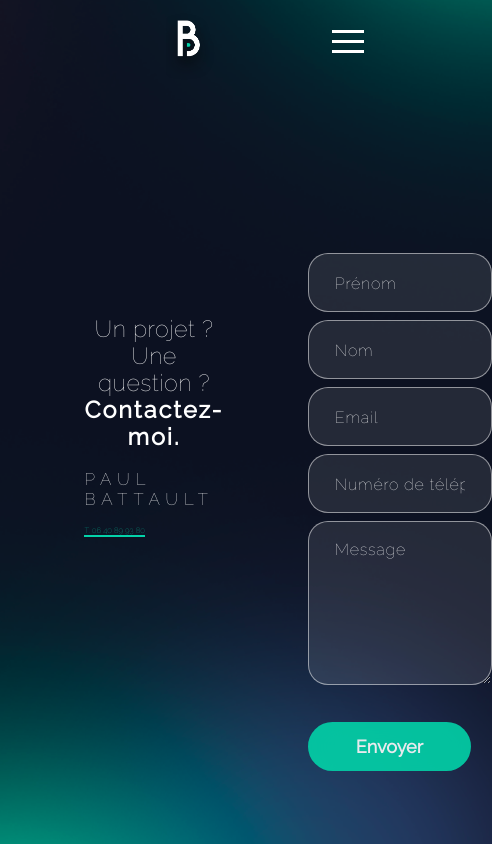
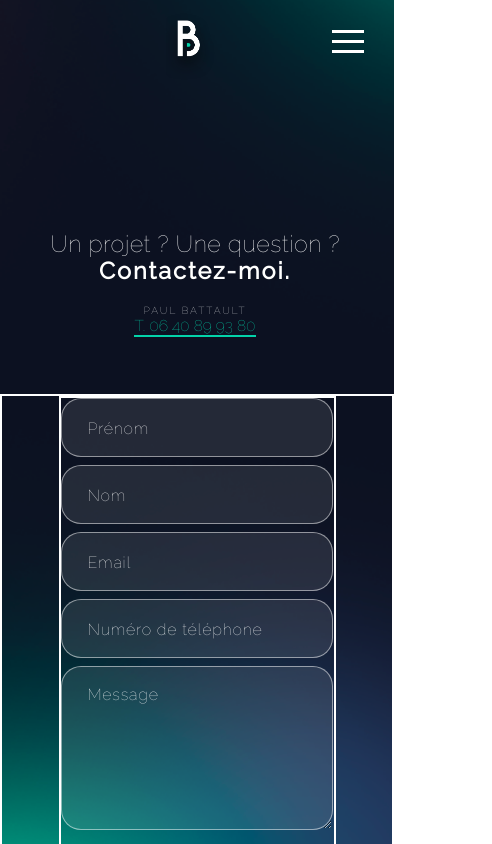
Before and after one commit to BATTAULT-p/PORTFOLIO, a React (Vite) app: page /Contact in a window 390 px wide. Shown: the top 844 px of the page, 492 px wide, since content can reach past the window. Built offline with nearby package versions, Linux system fonts and the light colour scheme.

Commit message:
fixcontact mobile

```diff
--- a/src/components/ContactForm.css
+++ b/src/components/ContactForm.css
@@ -1,5 +1,6 @@
 .meContacter {
   display: flex;
+  width: 100vw;
 }
 
 .contactDescription {
@@ -29,7 +30,7 @@ font-weight: 100;
 .contact_form {
   margin-top: 15vh;
   margin-bottom: 5vh;
-  width: 80%;
+  width: 100%;
 }
 
 .contact {
@@ -38,7 +39,7 @@ font-weight: 100;
 
 .contact form input,
 .contact form textarea {
-  width: 100%;
+  width: 80%;
   background: rgba(255, 255, 255, 0.1);
   border: 1px solid rgba(255, 255, 255, 0.5);
   border-radius: 20px;
@@ -97,3 +98,54 @@ font-weight: 100;
   -o-transform: scale(1.1);
   transform: scale(1.1);
 }
+
+@media screen and (max-width: 800px) {
+  .meContacter {
+      display: flex;
+      flex-direction: column;
+      width: 100vw;
+    }
+  .contactDescription {
+      width: 100vw;
+      margin-top: 10vh;
+      text-align: center;
+
+      padding: 0;
+
+    }
+        .contactDescription h2 {
+          font-weight: 100;
+
+        }
+        .contactDescription h3 {
+          font-size: 1.2vh;
+          letter-spacing: 2px;
+          margin: 0;
+          padding: 0;
+
+        }
+
+        .contactDescription a {
+          margin: 0;
+          padding: 0;
+          color: #03d3a9;
+          font-size: 4vw;
+          border-bottom: solid #03d3a9 2px;
+
+        }
+
+        .contact {
+          width: 100vw;
+          margin-top: 7vh;
+          height: auto;
+          border: solid 2px white;
+        }
+        .contact_form {
+
+          margin: auto;
+          margin-bottom: 5vh;
+          width: 70%;
+          border: solid 2px white;
+        }
+
+}
--- a/src/components/Footer.css
+++ b/src/components/Footer.css
@@ -11,6 +11,7 @@
   display: flex;
   flex-direction: column;
   justify-content: space-evenly;
+  margin-top: 1.5vh;
   align-items: start;
   padding-left: 5vw;
 
--- a/src/components/NavBar.css
+++ b/src/components/NavBar.css
@@ -14,7 +14,7 @@ nav {
 }
 .items {
   margin-right: 10px;
-  color: #293681;
+  color: white;
   cursor: pointer;
 }
 .btn,
```
